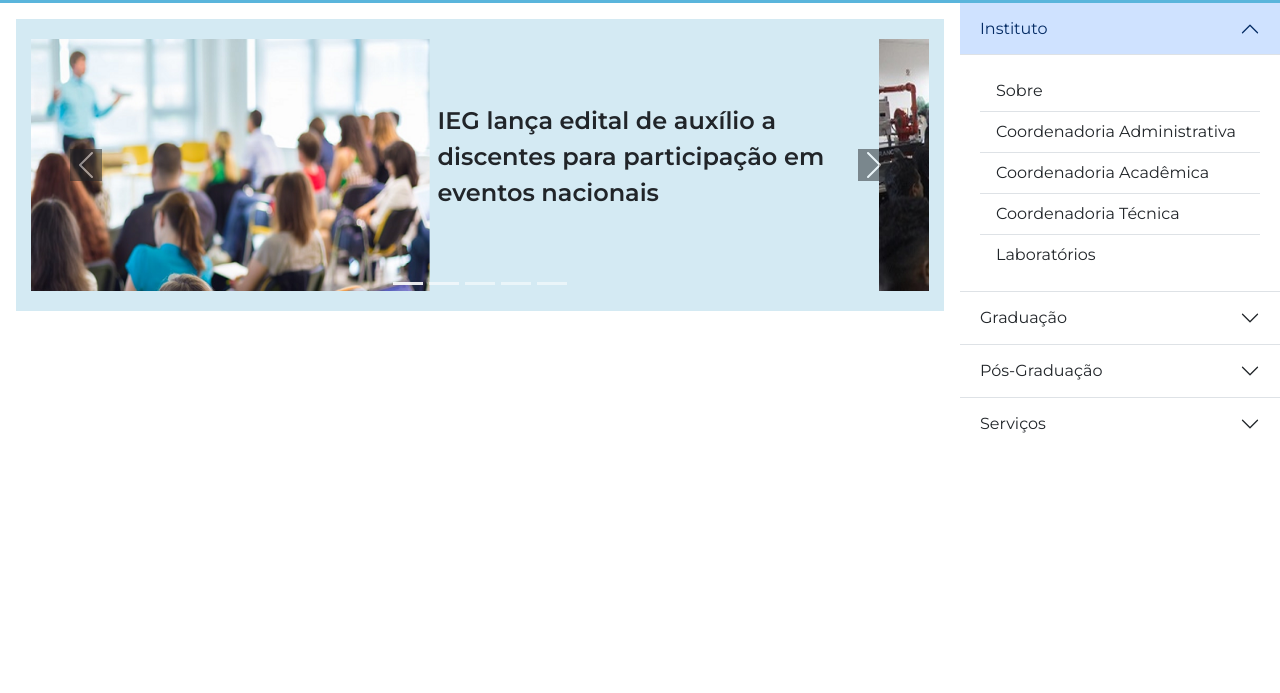
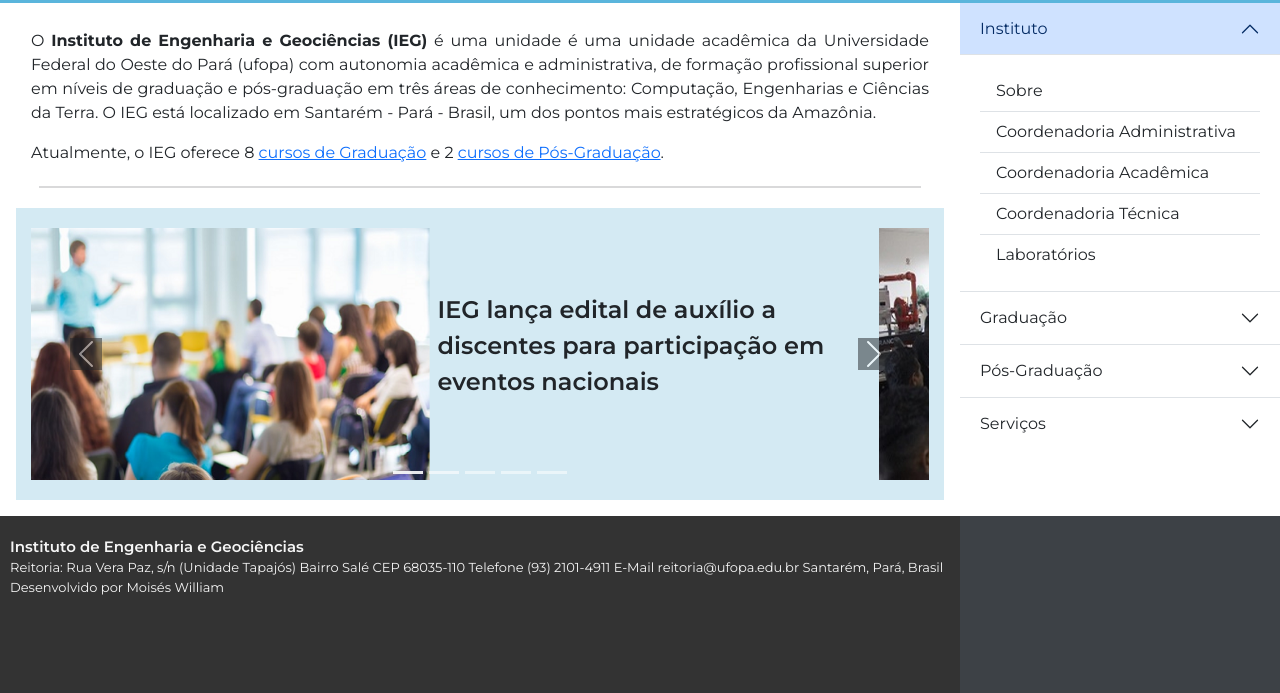
Before and after one commit to mwac02/ieg-institucional, a plain HTML site: page index.html in a window 1280 px wide. Shown: the part 107-800 px from the top of the page. Drawn offline with nearby package versions, Linux system fonts and the light colour scheme.

Commit message:
Add about info in page-main-content section

```diff
--- a/index.html
+++ b/index.html
@@ -100,6 +100,13 @@
     </div>
 </body>
 <div class="page-main-content w-75 p-3">
+  <div id="about">
+    <p>O <span>Instituto de Engenharia e Geociências (IEG)</span> é uma unidade é uma unidade acadêmica da Universidade Federal do Oeste do Pará (ufopa) com autonomia acadêmica e administrativa, de formação profissional superior em níveis de graduação e pós-graduação em três áreas de conhecimento: Computação, Engenharias e Ciências da Terra. O IEG está localizado em Santarém - Pará - Brasil, um dos pontos mais estratégicos da Amazônia.</p>
+    <p>Atualmente, o IEG oferece 8 <a href="#">cursos de Graduação</a> e 2 <a href="#">cursos de Pós-Graduação</a>.</p>
+  </div>
+  <div class="divider-div">
+    <span class="divider"></span>
+  </div>
   <div id="carousel" class="carousel slide w-100" data-bs-ride="carousel">
     <div class="carousel-indicators">
       <button type="button" data-bs-target="#carousel" data-bs-slide-to="0" class="active" aria-current="true" aria-label="Slide 1"></button>
@@ -170,7 +177,6 @@
       <span class="carousel-control-next-icon" aria-hidden="true"></span>
       <span class="visually-hidden">Next</span>
     </button>
-    </div>
   </div>
 </div>
 <footer class="w-75">
--- a/style.css
+++ b/style.css
@@ -41,7 +41,37 @@ header {
 /* Page Main Content */
 
 .page-main-content {
-    height: 100vh;
+    height: fit-content;
+}
+
+#about {
+    padding: 10px 15px 0 15px;
+}
+
+#about p {
+    text-align: justify;
+}
+
+#about p > span {
+    font-weight: bold;
+}
+
+#about p > a {
+    color: in;
+}
+
+.divider-div {
+    display: flex;
+    justify-content: center;
+}
+
+.divider {
+    display: block;
+    width: 95%;
+    height: 2px;
+    margin-top: 5px;
+    margin-bottom: 20px;
+    background-color: #75767746;
 }
 
 #carousel {
```
